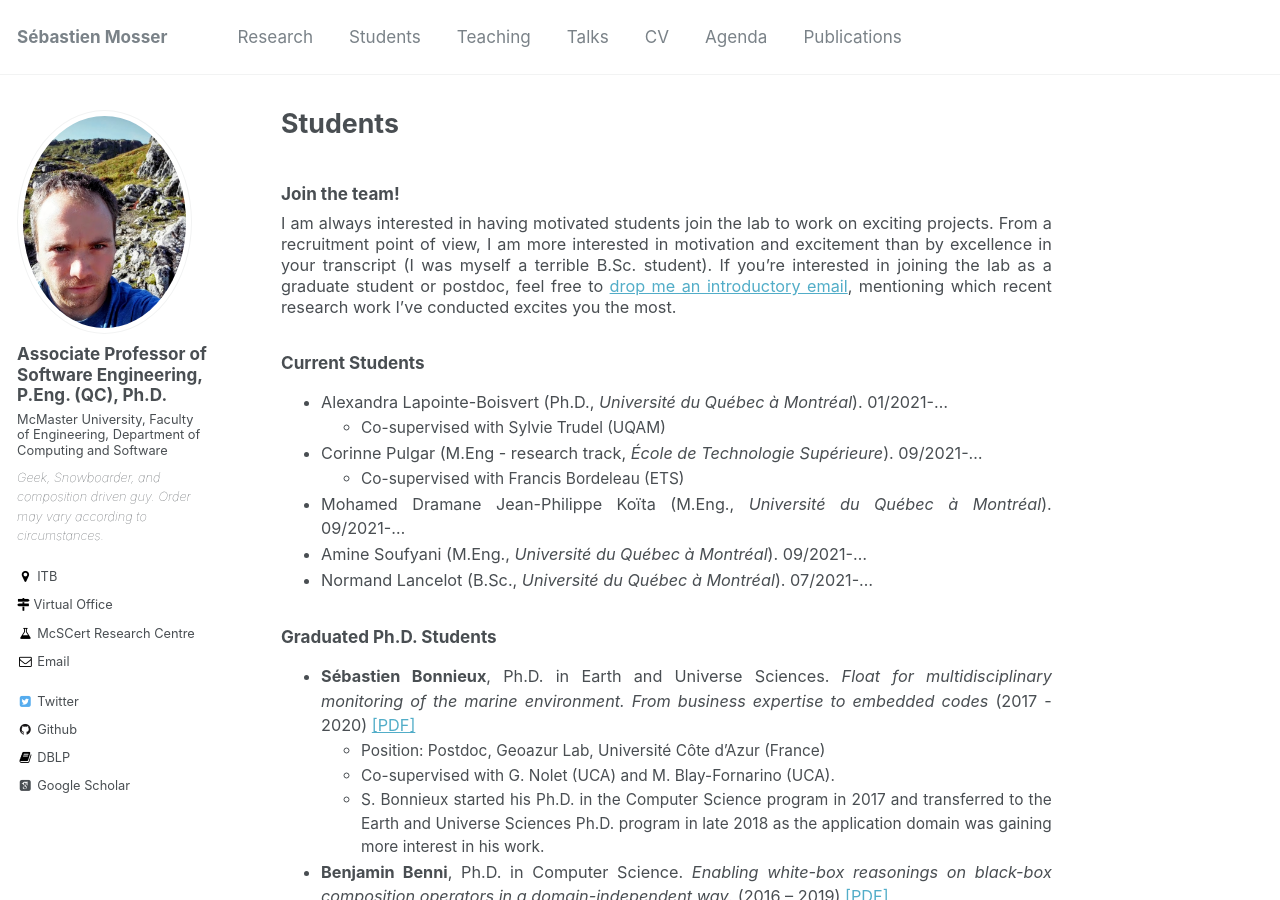
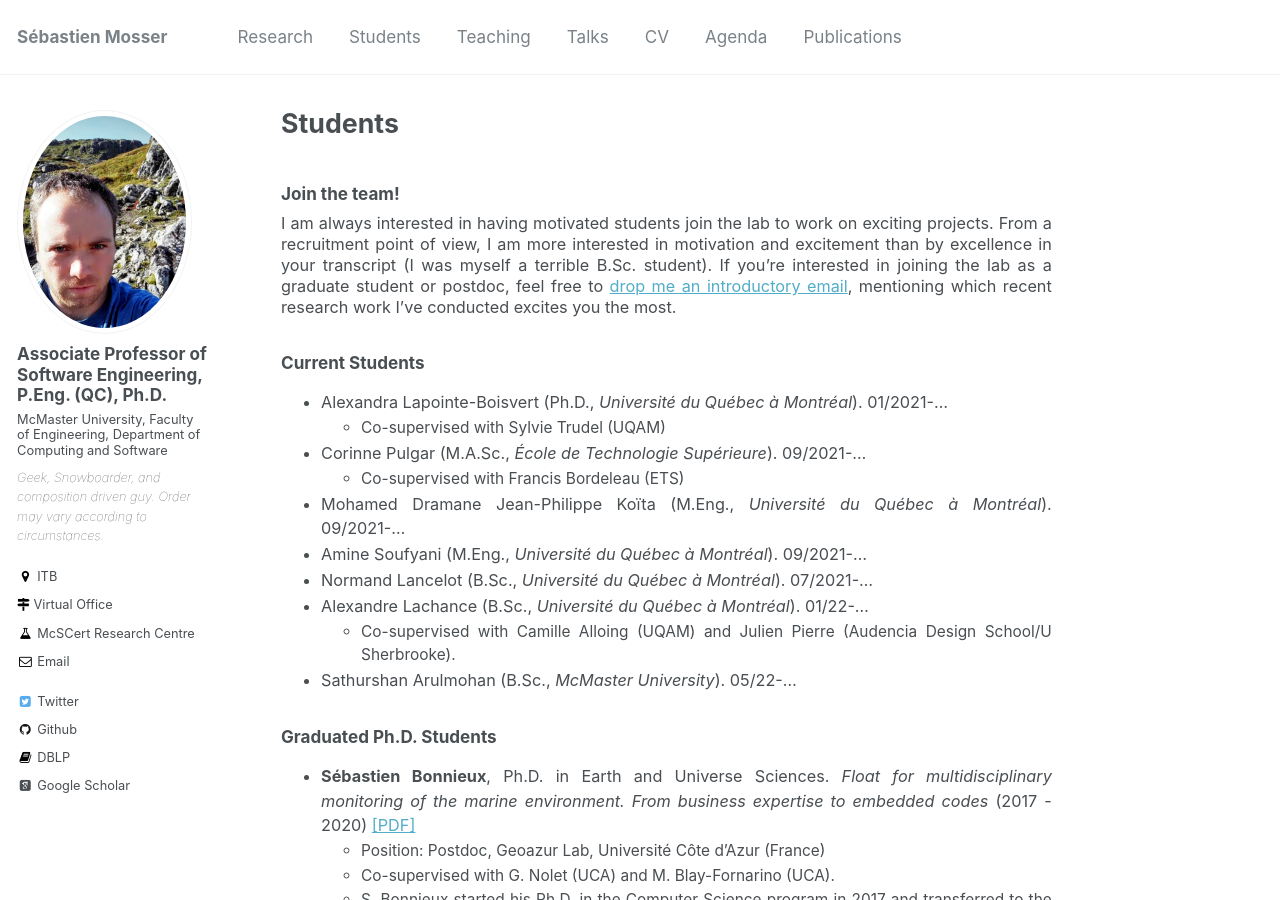
Before and after one commit to mosser/mosser.github.io, a Jekyll site: the page built from _pages/students.md, in a window 1280 px wide and 900 px high. Built offline with Jekyll 4.4.1, drawn with Linux system fonts in a browser that asks for light colours; some web fonts are replaced.

Commit message:
students update

```diff
--- a/_pages/students.md
+++ b/_pages/students.md
@@ -13,11 +13,14 @@ I am always interested in having motivated students join the lab to work on exci
 
   - Alexandra Lapointe-Boisvert (Ph.D., _Université du Québec à Montréal_). 01/2021-...
     - Co-supervised with Sylvie Trudel (UQAM)
-  - Corinne Pulgar (M.Eng - research track, _École de Technologie Supérieure_). 09/2021-...
+  - Corinne Pulgar (M.A.Sc., _École de Technologie Supérieure_). 09/2021-...
     - Co-supervised with Francis Bordeleau (ETS)
   - Mohamed Dramane Jean-Philippe Koïta (M.Eng., _Université du Québec à Montréal_). 09/2021-...
   - Amine Soufyani (M.Eng., _Université du Québec à Montréal_). 09/2021-...
   - Normand Lancelot (B.Sc., _Université du Québec à Montréal_). 07/2021-...
+  - Alexandre Lachance (B.Sc., _Université du Québec à Montréal_). 01/22-...
+    - Co-supervised with Camille Alloing (UQAM) and Julien Pierre (Audencia Design School/U Sherbrooke).
+  - Sathurshan Arulmohan (B.Sc., _McMaster University_). 05/22-...
 
 ### Graduated Ph.D. Students
 
```
